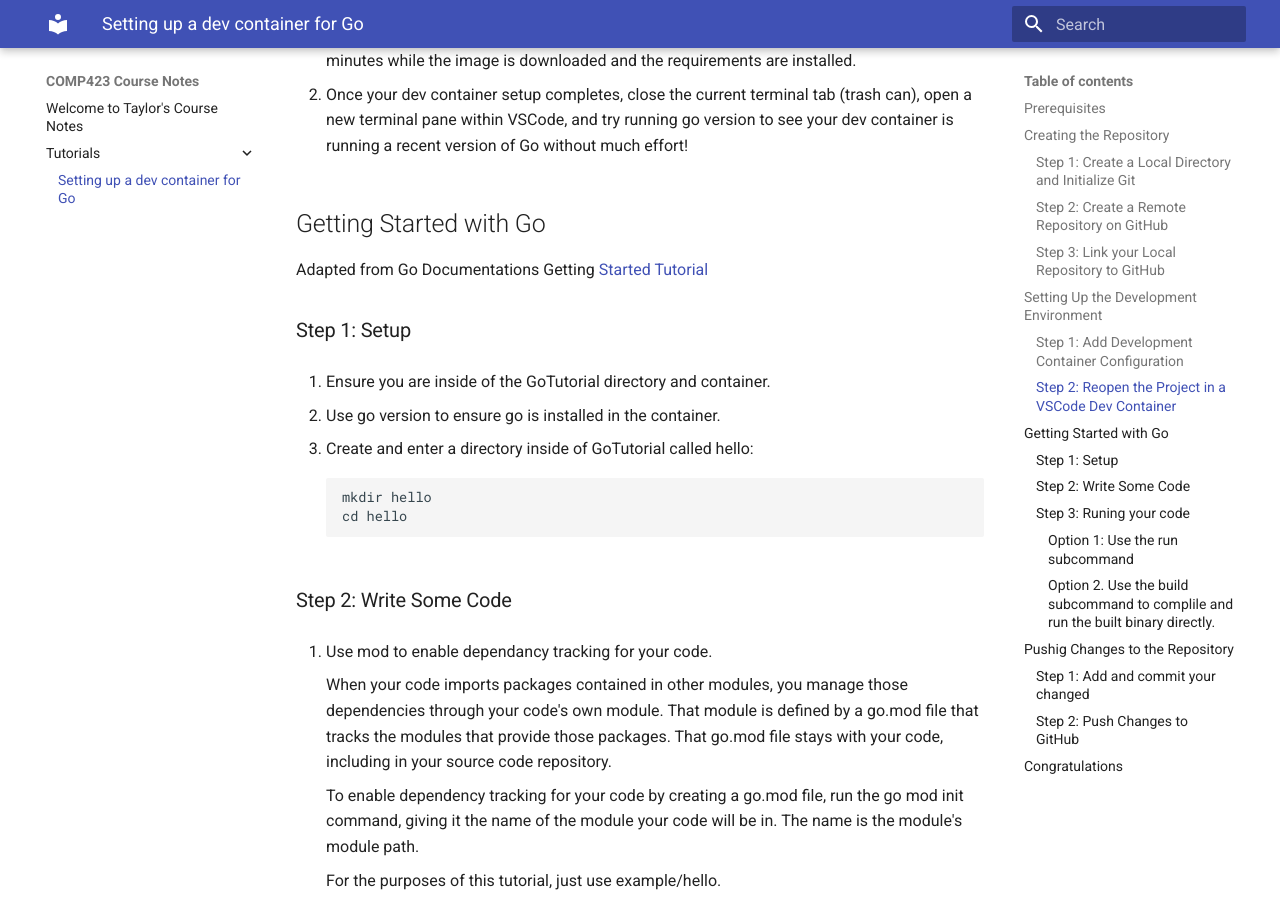
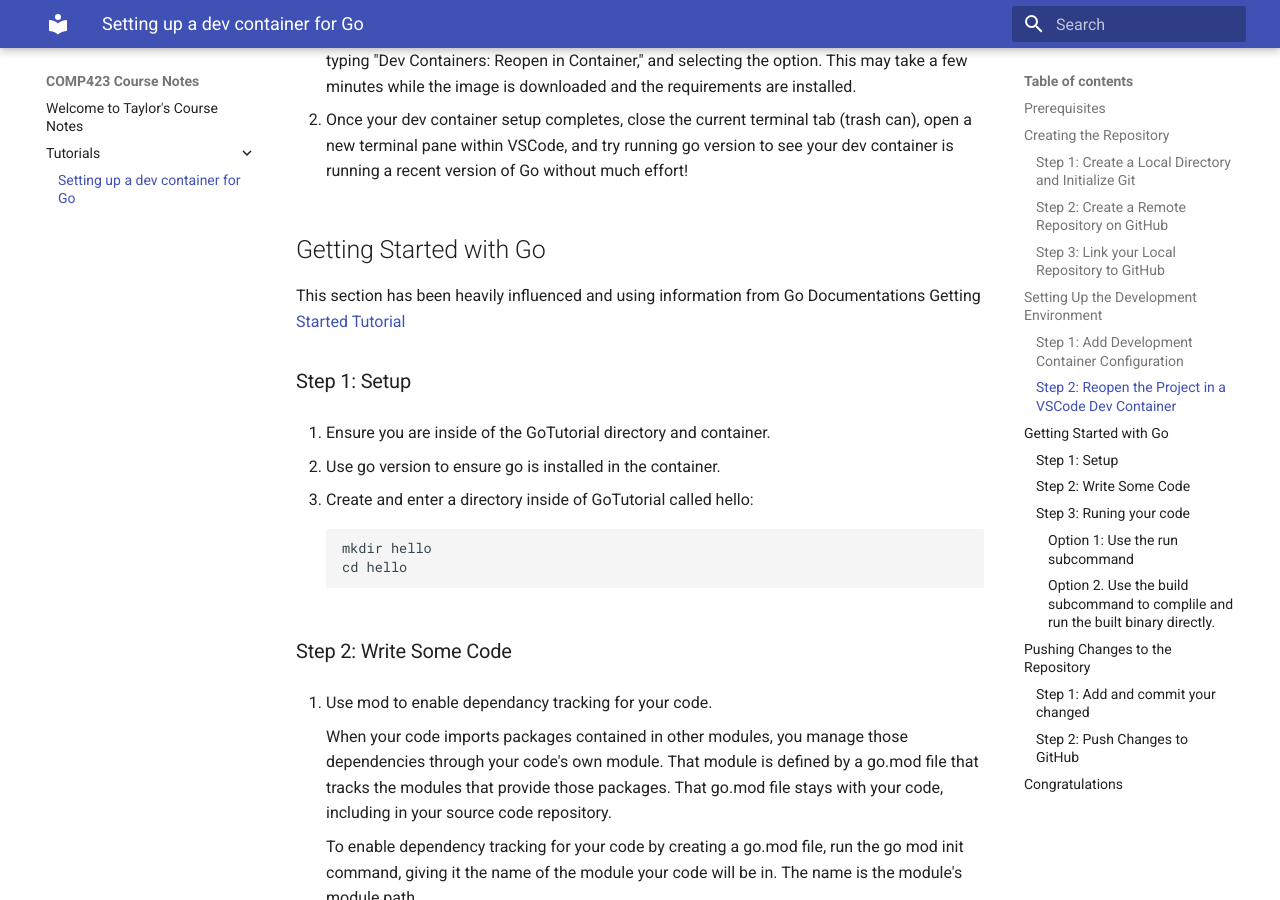
Before and after one commit to Taylor1515/comp423-course-notes, an MkDocs documentation site: the page built from docs/tutorials/go-setup.md, in a window 1280 px wide and 900 px high, scrolled down 3045 px. Built offline with MkDocs 1.6.1 and Material for MkDocs 9.7.7, drawn with Linux system fonts in a browser that asks for light colours; some of the changed text lies outside the part shown.

Commit message:
final edits

```diff
--- a/docs/tutorials/go-setup.md
+++ b/docs/tutorials/go-setup.md
@@ -4,7 +4,7 @@
 
 * Reviewer: [Jack Coury](https://github.com/jcoury89)
 
-* Site adapted from [Comp 423 Mkdocs Tutorial](https://comp423-25s.github.io/resources/MkDocs/tutorial/#what-you-will-learn)
+* This site has been heavily influenced by and uses information from the [Comp 423 Mkdocs Tutorial](https://comp423-25s.github.io/resources/MkDocs/tutorial/#what-you-will-learn)
 
 ## Prerequisites
 
@@ -119,7 +119,7 @@
 
 ## Getting Started with Go
 
-Adapted from Go Documentations Getting [Started Tutorial](https://go.dev/doc/tutorial/getting-started)
+This section has been heavily influenced and using information from Go Documentations Getting [Started Tutorial](https://go.dev/doc/tutorial/getting-started)
 
 ### Step 1: Setup
 
@@ -192,7 +192,7 @@
 !!!NOTE
     Using the build subcommand in go is similar to using GCC in COMP 211 for C and C++. Build generates a binary executable file that we can then run directly in the terminal.
 
-## Pushig Changes to the Repository
+## Pushing Changes to the Repository
 
 ### Step 1: Add and commit your changed
 
```
